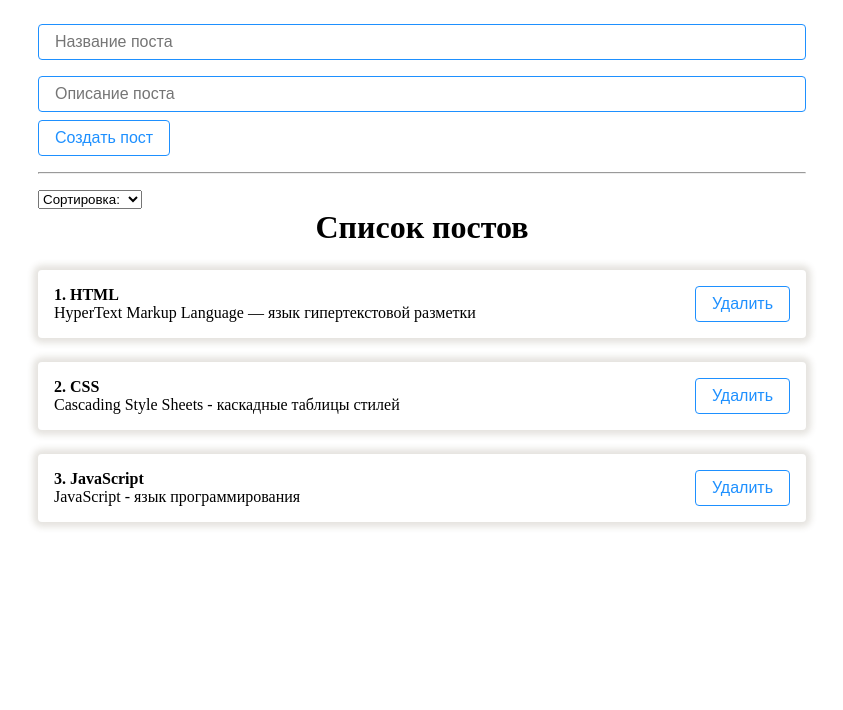
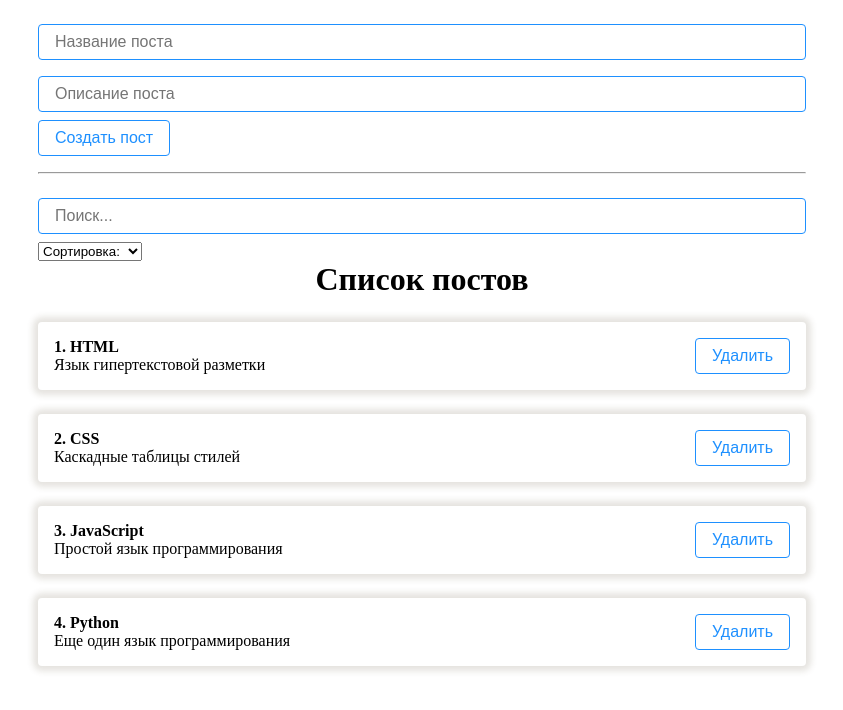
Before and after one commit to Johnsterr/React-Fundamentals, a React (Create React App) app: page / in a window 1280 px wide. Shown: the top 710 px of the page, without its empty margins (218-1061 px from the left). Built offline with nearby package versions, Linux system fonts and the light colour scheme.

Commit message:
Create search input, refactoring sort logic

```diff
--- a/src/App.jsx
+++ b/src/App.jsx
@@ -3,14 +3,27 @@ import "./styles/App.css";
 import PostList from "./components/PostList.jsx";
 import PostForm from "./components/PostForm.jsx";
 import Select from "./components/UI/Selects/Select.jsx";
+import Input from "./components/UI/Inputs/Input.jsx";
 
 function App() {
   const [posts, setPosts] = useState([
-    { id: 1, title: "HTML", body: "HyperText Markup Language — язык гипертекстовой разметки" },
-    { id: 2, title: "CSS", body: "Cascading Style Sheets - каскадные таблицы стилей" },
-    { id: 3, title: "JavaScript", body: "JavaScript - язык программирования" },
+    { id: 1, title: "HTML", body: "Язык гипертекстовой разметки" },
+    { id: 2, title: "CSS", body: "Каскадные таблицы стилей" },
+    { id: 3, title: "JavaScript", body: "Простой язык программирования" },
+    { id: 4, title: "Python", body: "Еще один язык программирования" },
   ]);
+  const [searchQuery, setSearchQuery] = useState("");
   const [selectedSort, setSelectedSort] = useState("");
+
+  function getSortedPosts() {
+    console.log("Call getSortedPosts function");
+    if (selectedSort) {
+      return [...posts].sort((a, b) => a[selectedSort].localeCompare(b[selectedSort]));
+    }
+    return posts;
+  }
+
+  const sortedPosts = getSortedPosts();
 
   const createPost = (newPost) => {
     setPosts([...posts, newPost]);
@@ -23,7 +36,6 @@ function App() {
 
   const sortPosts = (sort) => {
     setSelectedSort(sort);
-    setPosts([...posts].sort((a, b) => a[sort].localeCompare(b[sort])));
   };
 
   return (
@@ -31,6 +43,11 @@ function App() {
       <PostForm create={createPost} />
       <hr style={{ margin: "16px 0" }} />
       <div>
+        <Input
+          placeholder="Поиск..."
+          value={searchQuery}
+          onChange={event => setSearchQuery(event.target.value)}
+        />
         <Select
           defaultValue={"Сортировка:"}
           options={[
@@ -42,7 +59,7 @@ function App() {
         />
       </div>
       {posts.length !== 0
-        ? <PostList remove={removePost} posts={posts} title="Список постов" />
+        ? <PostList remove={removePost} posts={sortedPosts} title="Список постов" />
         : <h2 style={{ textAlign: "center", marginTop: "16px" }}>Список постов пуст</h2>
       }
     </div>
```
